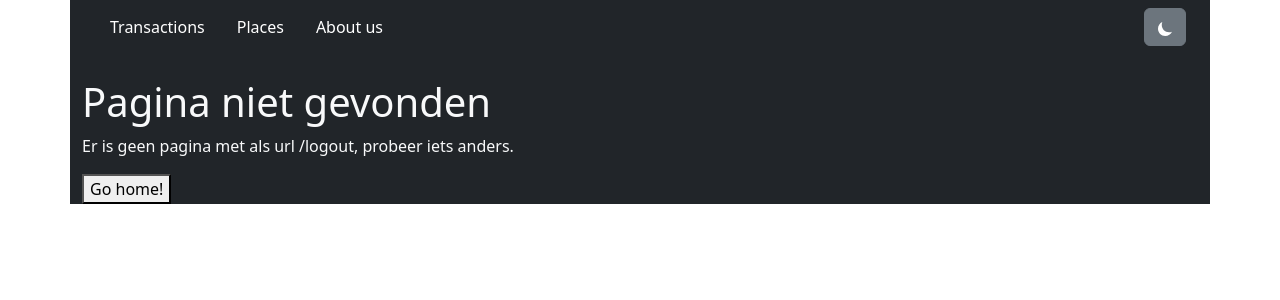
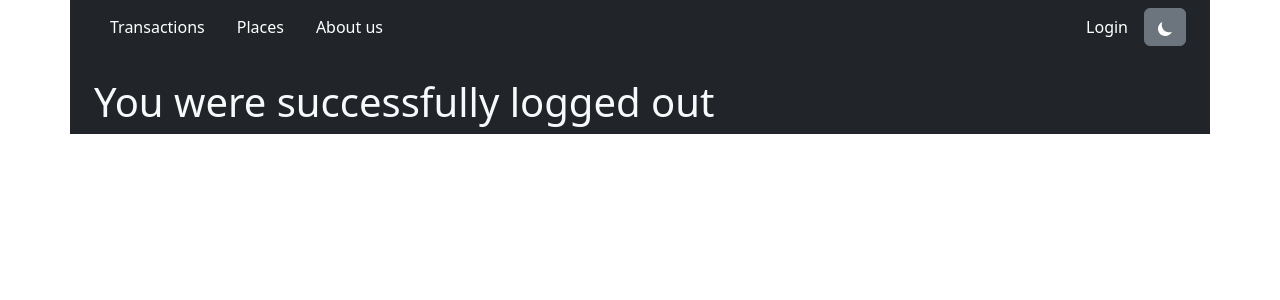
Before and after one commit to ksa607/frontend-budget-2425, a React (Vite) app: page /logout in a window 1280 px wide. Shown: the top 300 px of the page. Built offline with nearby package versions, Linux system fonts and the light colour scheme; no server answers.

Commit message:
Navbar: afwerking

```diff
--- a/src/components/Navbar.jsx
+++ b/src/components/Navbar.jsx
@@ -2,10 +2,12 @@
 import { NavLink } from 'react-router-dom';
 import { useTheme } from '../contexts/theme';
 import { IoMoonSharp, IoSunny } from 'react-icons/io5';
+import { useAuth } from '../contexts/auth';
+import { Link } from 'react-router-dom';
 
 export default function Navbar() {
   const { theme, toggleTheme } = useTheme();
-
+  const { isAuthed } = useAuth();
   return (
     <nav className={`navbar sticky-top bg-${theme} text-bg-${theme} mb-4`}>
       <div className='container-fluid flex-column flex-sm-row align-items-start align-items-sm-center'>
@@ -25,6 +27,24 @@ export default function Navbar() {
           </NavLink>
         </div>
         <div className='flex-grow-1'></div>
+        {
+          // 👇 2
+          isAuthed ? (
+            // 👇 3
+            <div className='nav-item my-2 mx-sm-3 my-sm-0'>
+              <Link className='nav-link' to='/logout'>
+                Logout
+              </Link>
+            </div>
+          ) : (
+            // 👇 4
+            <div className='nav-item my-2 mx-sm-3 my-sm-0'>
+              <Link className='nav-link' to='/login'>
+                Login
+              </Link>
+            </div>
+          )
+        }
         <button
           className='btn btn-secondary'
           type='button'
--- a/src/main.jsx
+++ b/src/main.jsx
@@ -14,6 +14,7 @@ import { ThemeProvider } from './contexts/Theme.context';
 import { AuthProvider } from './contexts/Auth.context';
 import Login from './pages/Login.jsx';
 import PrivateRoute from './components/PrivateRoute.jsx';
+import Logout from './pages/Logout.jsx';
 
 const router = createBrowserRouter([
   {
@@ -81,6 +82,10 @@ const router = createBrowserRouter([
         path: '/login',
         element: <Login />,
       },
+      {
+        path: '/logout',
+        element: <Logout />,
+      },
       { path: '*', element: <NotFound /> },
     ],
   },
--- /dev/null
+++ b/src/pages/Logout.jsx
@@ -0,0 +1,32 @@
+import { useEffect } from 'react';
+import { useAuth } from '../contexts/auth';
+
+export default function Logout() {
+  const { isAuthed, logout } = useAuth();
+
+  useEffect(() => {
+    logout();
+  }, [logout]);
+
+  if (isAuthed) {
+    return (
+      <div className="container">
+        <div className='row'>
+          <div className='col-12'>
+            <h1>Logging out...</h1>
+          </div>
+        </div>
+      </div>
+    );
+  }
+
+  return (
+    <div className="container">
+      <div className='row'>
+        <div className='col-12'>
+          <h1>You were successfully logged out</h1>
+        </div>
+      </div>
+    </div>
+  );
+}
```
